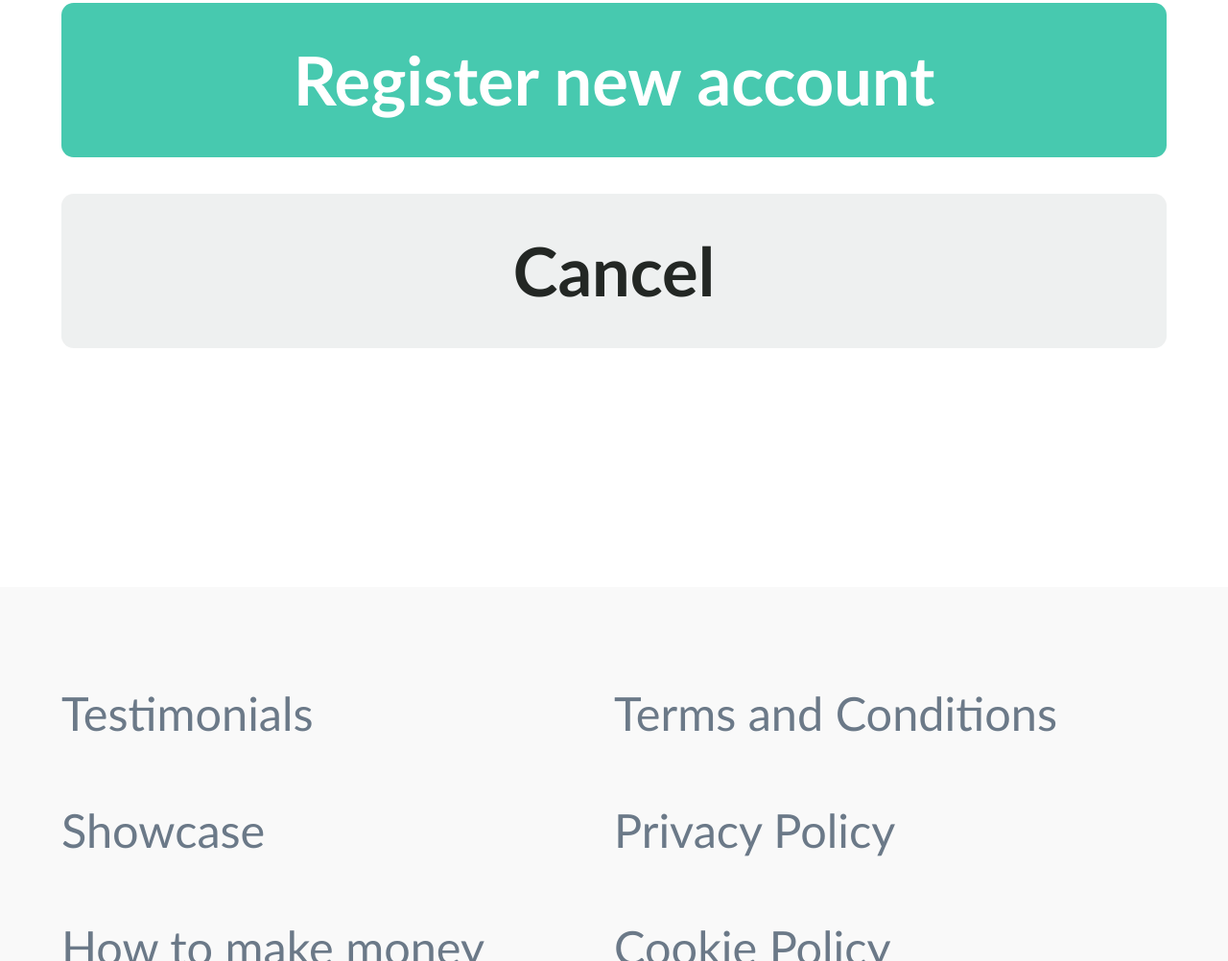
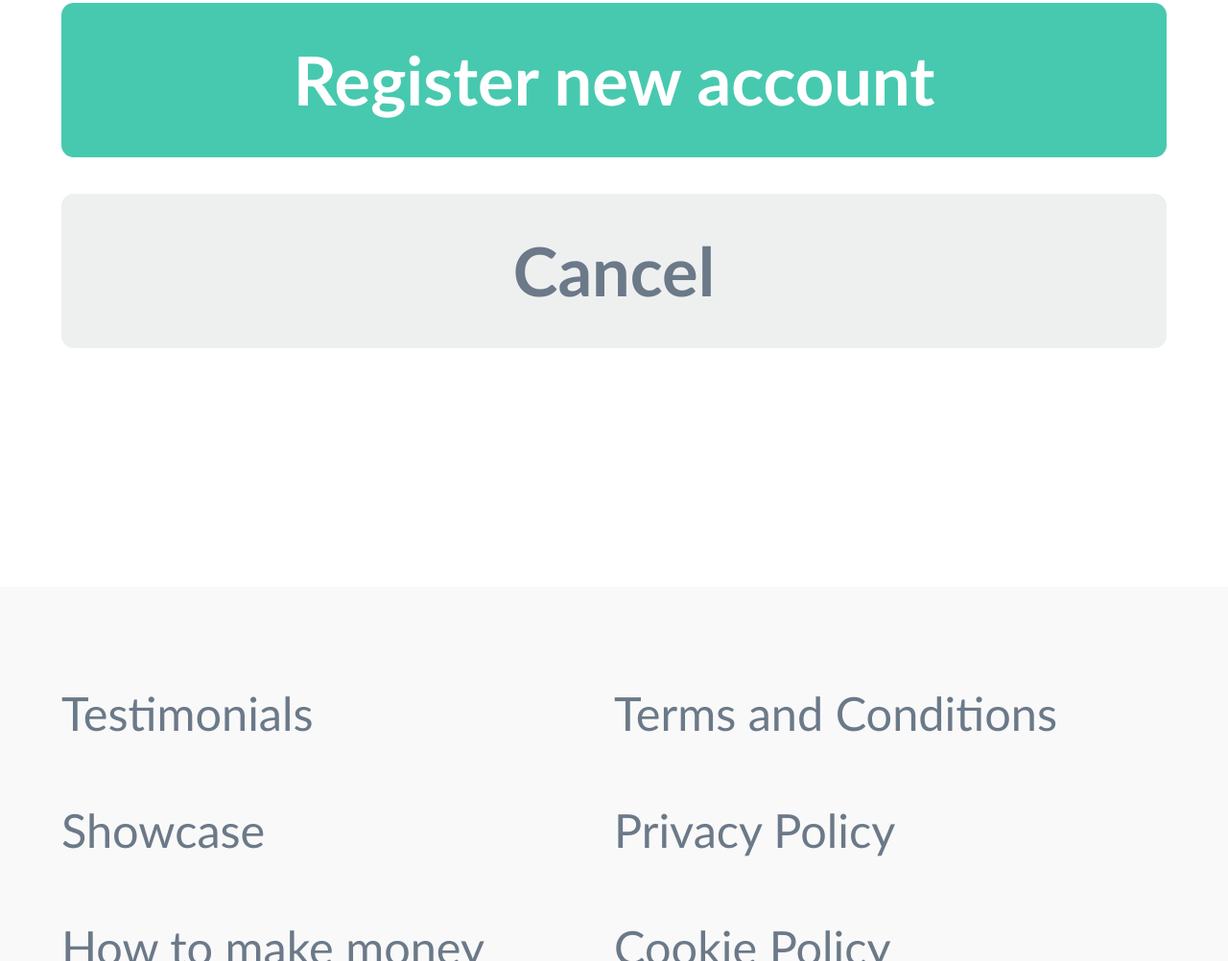
Before and after one commit to webDevT/quickappninja.com2, a website: page app/registration-new.html in a window 1280 px wide. Shown: the part 984-1986 px from the top of the page at 96% size. Drawn offline with nearby package versions, Linux system fonts and the light colour scheme.

Commit message:
btn color

```diff
--- a/app/sass/style.sass
+++ b/app/sass/style.sass
@@ -1043,6 +1043,6 @@ h2.main-screen__text.sm
 
 .button.button--grey
 	background: #eef0f0
-	color: #232724
+	color: #6b7988;
 	margin-top: 3vw
 @import "media"
```
Also changed, not shown: app/css/style.min.css, docs/css/style.min.css.
